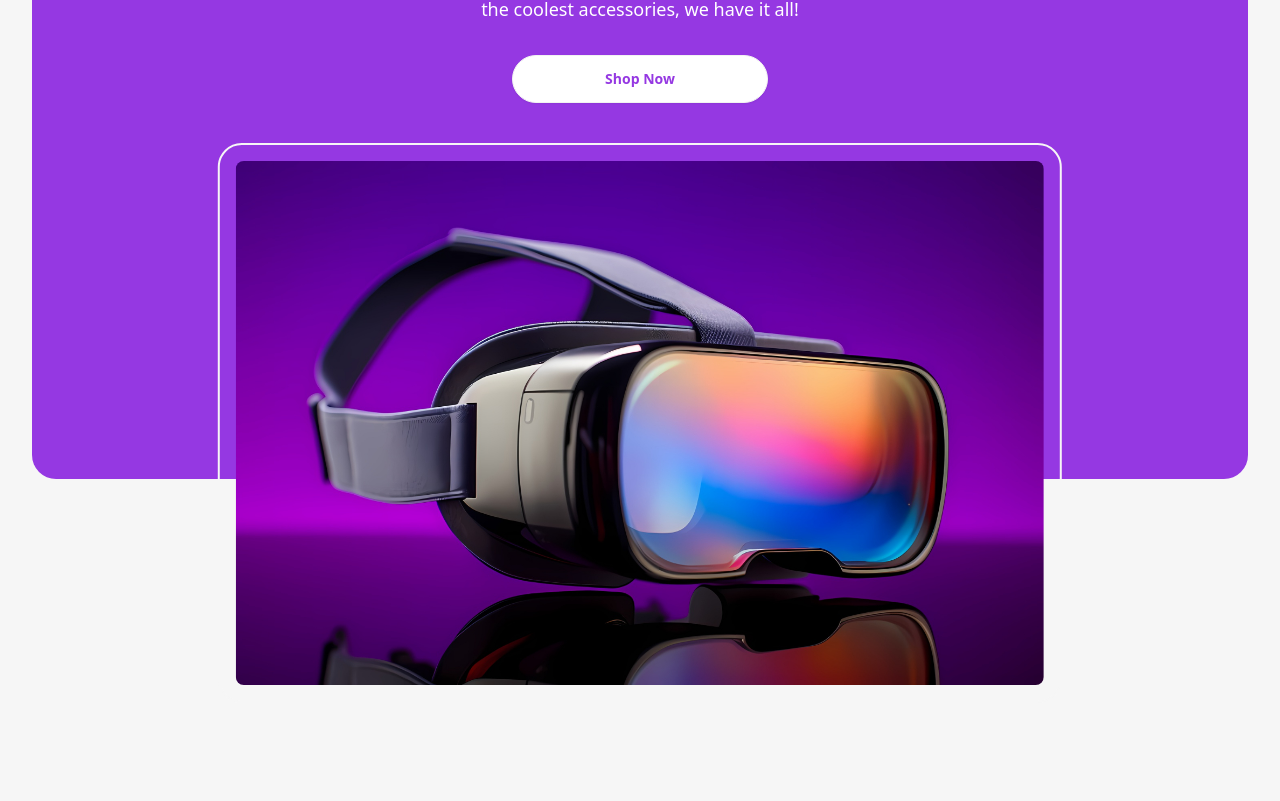
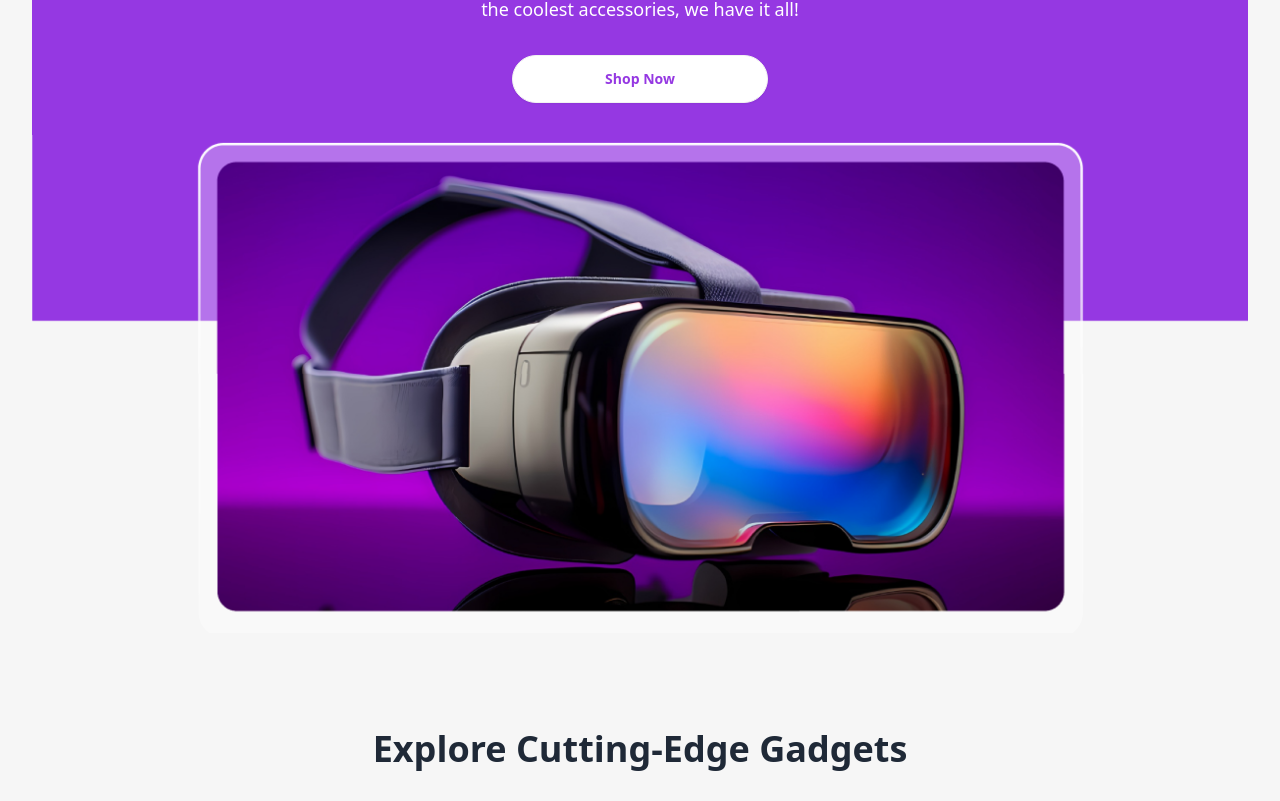
Before and after one commit to programming-hero-web-course-4/b10a8-gadget-heaven-sheikh-saiyam, a React (Vite) app: page /category/All in a window 1280 px wide. Shown: the part 353-1154 px from the top of the page. Built offline with nearby package versions, Linux system fonts and the light colour scheme.

Commit message:
banner updated

```diff
--- a/src/Gadgets/GadgetDetails.jsx
+++ b/src/Gadgets/GadgetDetails.jsx
@@ -1,5 +1,5 @@
 import { useEffect, useState } from "react";
-import { Link, useLoaderData, useParams } from "react-router-dom";
+import { Link, useLoaderData, useLocation, useParams } from "react-router-dom";
 import {
   addToCart,
   addToWishlist,
@@ -8,6 +8,13 @@ import {
 } from "../components/utility/localStorage";
 import { Helmet } from "react-helmet";
 const GadgetDetails = () => {
+  const { pathname } = useLocation();
+  useEffect(() => {
+    window.scrollTo({
+      top: 0,
+      behavior: "smooth",
+    });
+  }, [pathname]);
   const { product_id } = useParams();
   const gadgetDetail = useLoaderData();
 
@@ -187,6 +194,7 @@ const GadgetDetails = () => {
         </div>
         {/* main div  */}
       </div>
+      {/* main div  */}
     </div>
   );
 };
--- a/src/components/AboutUs/AboutUs.jsx
+++ b/src/components/AboutUs/AboutUs.jsx
@@ -25,7 +25,7 @@ const AboutUs = () => {
 
       {/* about us section  */}
       <div className="bg-[#f6f6f6] py-16">
-        <div className="w-11/12 md:w-10/12 mx-auto">
+        <div className="w-11/12 md:w-10/12 mx-auto max-w-screen-2xl">
           <div className="mx-auto flex flex-col-reverse space-y-6 lg:flex lg:flex-row lg:space-y-0 justify-between gap-12 ">
             <div className="lg:w-7/12">
               <h1 className="font-bold text-3xl md:text-4xl mb-4">
@@ -65,7 +65,7 @@ const AboutUs = () => {
             </div>
             <div className="w-full lg:w-5/12 flex justify-center">
               <img
-                className="w-full h-auto rounded-3xl shadow-2xl transform transition-all hover:scale-105"
+                className="rounded-3xl shadow-2xl transform transition-all hover:scale-105"
                 src={bannerImg}
                 alt="Gadgets at Gadget Heaven"
               />
@@ -76,9 +76,9 @@ const AboutUs = () => {
             <p className="text-lg  font-semibold text-center md:text-xl leading-relaxed mb-6">
               From state-of-the-art smart devices to cutting-edge accessories,
               we curate the best products that combine functionality with style.
-              Our goal is simple – to provide you with the tools and technology
+              <span className="hidden md:inline">Our goal is simple – to provide you with the tools and technology
               that transform your life, making it more efficient, fun, and
-              connected.
+              connected.</span>
             </p>
             {/* faq section */}
             <div id="faq">
--- a/src/components/Dashboard/Dashboard.jsx
+++ b/src/components/Dashboard/Dashboard.jsx
@@ -205,7 +205,7 @@ const Dashboard = () => {
                     <div className="space-y-4 sm:flex sm:space-y-0 gap-4 items-center">
                       <div className="w-full sm:w-4/12">
                         <img
-                          className="w-full h-[124px] border-2 rounded-2xl"
+                          className="w-full h-[140px] border-2 rounded-2xl"
                           src={item.product_image}
                           alt=""
                         />
@@ -273,7 +273,7 @@ const Dashboard = () => {
                     <div className="space-y-4 sm:flex sm:space-y-0 gap-4 items-center">
                       <div className="w-full sm:w-4/12">
                         <img
-                          className="w-full h-[124px] border-2 rounded-2xl"
+                          className="w-full h-[190px] border-2 rounded-2xl"
                           src={item.product_image}
                           alt=""
                         />
@@ -287,6 +287,11 @@ const Dashboard = () => {
                             {item.description}
                           </p>
                           <p className="font-semibold ">Price: ${item.price}</p>
+                          <div>
+                            <button className="btn px-8  bg-[#9538E2] text-white rounded-full">
+                              Add to Cart
+                            </button>
+                          </div>
                         </div>
                         <div>
                           <button
--- a/src/components/Navbar/Navbar.jsx
+++ b/src/components/Navbar/Navbar.jsx
@@ -1,5 +1,5 @@
 import { Link, NavLink, useLocation } from "react-router-dom";
-import bannerImg from "../../assets/banner.jpg";
+import bannerImg from "../../assets/bannerImg.png";
 import { useEffect, useState } from "react";
 const Navbar = () => {
   const { pathname } = useLocation();
@@ -13,8 +13,8 @@ const Navbar = () => {
   return (
     <div>
       {!isActive ? (
-        <div className="pb-96 bg-[#f6f6f6] pt-8">
-          <div className="mx-8 bg-[#9538E2] rounded-3xl min-h-screen pb-12">
+        <div className="pb-24 bg-[#f6f6f6] pt-8">
+          <div className="mx-8 bg-[#9538E2] rounded-t-3xl  pb-8">
             <div className="navbar text-white w-11/12 mx-auto md:w-10/12 max-w-screen-2xl">
               <div className="navbar-start">
                 <div className="dropdown text-black">
@@ -148,23 +148,23 @@ const Navbar = () => {
                 </p>
 
                 <div className="text-center mt-8">
-                  <Link to='/dashboard' className="btn btn-wide bg-white rounded-3xl font-bold text-[#9538E2]">
+                  <Link
+                    to="/dashboard"
+                    className="btn btn-wide rounded-full bg-white font-bold text-[#9538E2]"
+                  >
                     Shop Now
                   </Link>
                 </div>
               </div>
-
-              <div className="relative">
-                <div className="absolute left-1/2 transform -translate-x-1/2  mt-10 w-11/12 md:w-10/12 mx-auto border-[#f6f6f6] border-2 rounded-3xl">
-                  <img
-                    className="rounded-3xl p-4 w-full h-[556px]"
-                    src={bannerImg}
-                    alt=""
-                  />
-                </div>
-              </div>
             </div>
             {/* banner section */}
+          </div>
+          <div>
+            <img
+              className="rounded-b-3xl px-8 w-full 2xl:h-[560px]"
+              src={bannerImg}
+              alt=""
+            />
           </div>
         </div>
       ) : (
--- a/src/components/Root/Root.jsx
+++ b/src/components/Root/Root.jsx
@@ -1,16 +1,8 @@
-import { Outlet, useLocation } from "react-router-dom";
+import { Outlet } from "react-router-dom";
 import Navbar from "../Navbar/Navbar";
 import Footer from "../Footer/Footer";
-import { useEffect } from "react";
 
 const Root = () => {
-  const {pathname} = useLocation()
-  useEffect(()=>{
-    window.scrollTo({
-      top:0,
-      behavior:"smooth"
-    })
-  },[pathname])
   return (
     <div>
       <div>
```
Also changed, not shown: src/assets/bannerImg.png (added).
